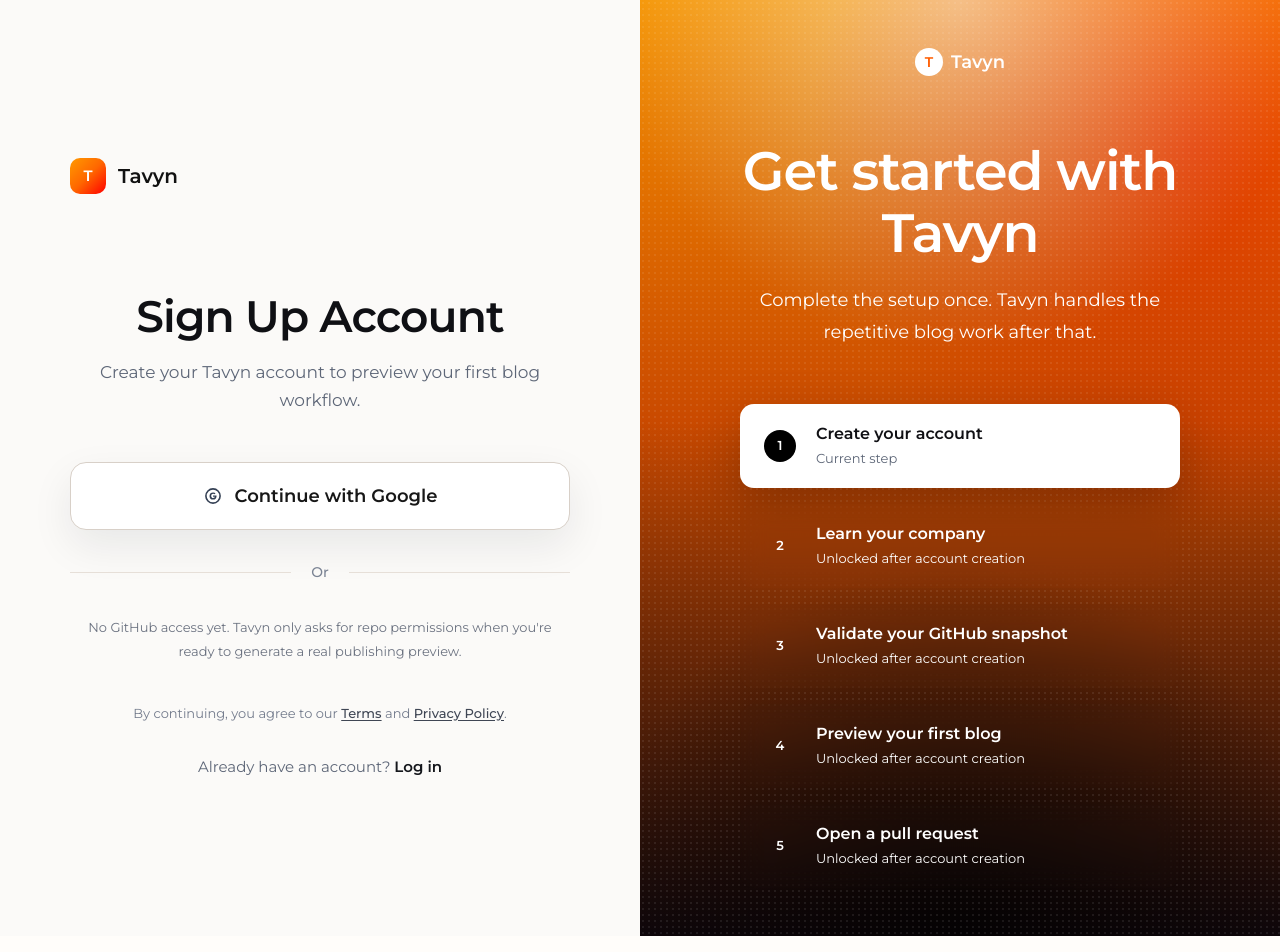
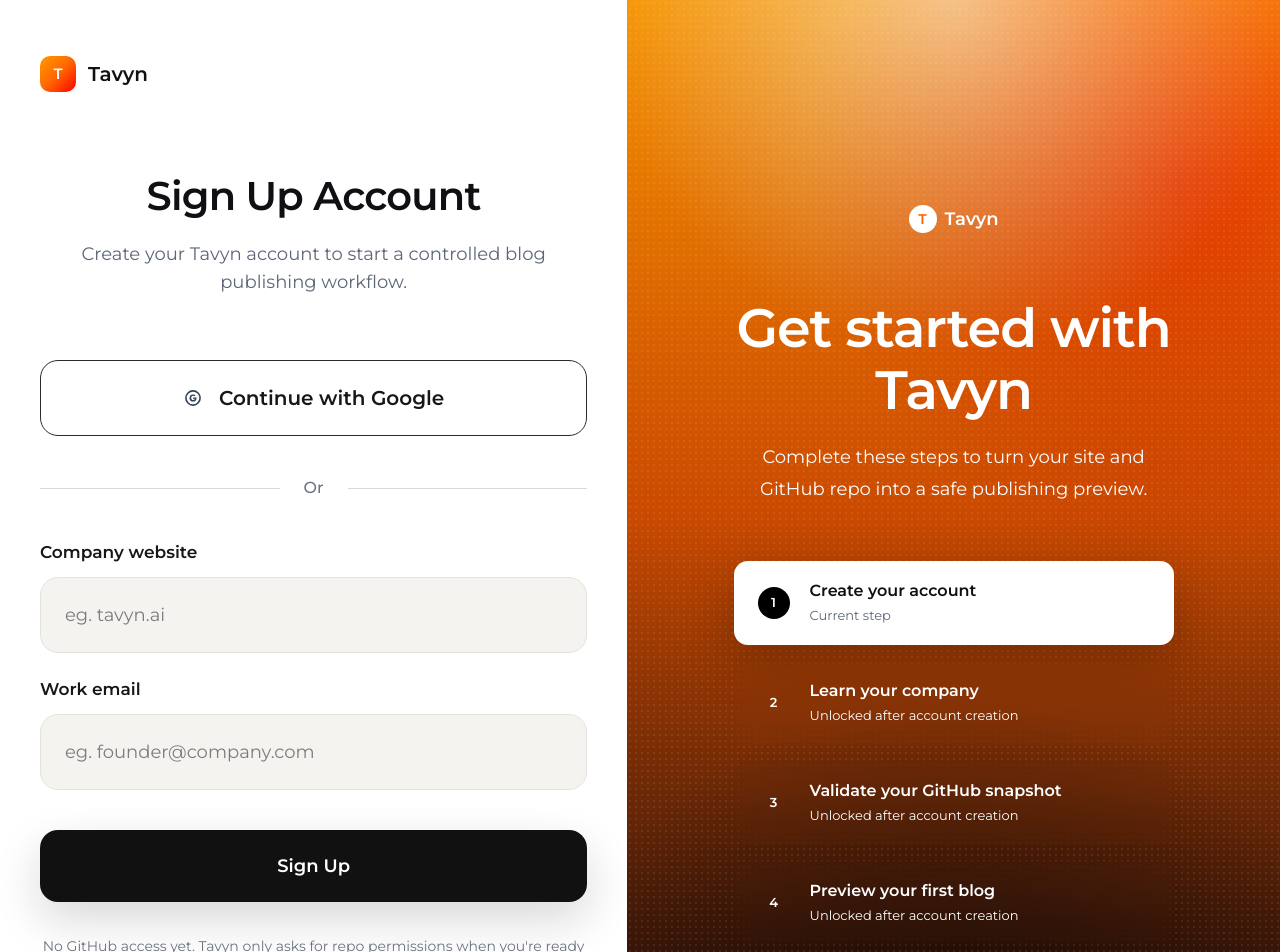
Before and after one commit to Determine06/tavyn-ux-index, a Next.js app: page /ux/sign-up/v005 in a window 1280 px wide. Shown: the top 952 px of the page. Built offline with nearby package versions, Linux system fonts and the light colour scheme.

Commit message:
Align sign-up v005 with reference layout

```diff
--- a/components/ux/experimental/sign-up/SignUpV005.tsx
+++ b/components/ux/experimental/sign-up/SignUpV005.tsx
@@ -10,8 +10,7 @@ const steps = [
   "Create your account",
   "Learn your company",
   "Validate your GitHub snapshot",
-  "Preview your first blog",
-  "Open a pull request"
+  "Preview your first blog"
 ];
 
 export function SignUpV005() {
@@ -24,28 +23,31 @@ export function SignUpV005() {
 
   return (
     <main className="min-h-screen bg-white font-['Montserrat',ui-sans-serif,system-ui,sans-serif] text-[#101014]">
-      <div className="grid min-h-screen grid-cols-1 lg:grid-cols-2">
+      <div className="grid min-h-screen grid-cols-1 lg:grid-cols-[0.98fr_1.02fr]">
         <motion.section
-          className="flex min-h-screen items-center justify-center bg-[#fbfaf8] px-6 py-10 sm:px-10 lg:py-14"
+          className="flex min-h-screen items-center justify-center bg-white px-6 py-10 sm:px-10 lg:py-14"
           initial={{ opacity: 0, y: 14 }}
           animate={{ opacity: 1, y: 0 }}
           transition={{ duration: 0.42, ease: [0.22, 1, 0.36, 1] }}
         >
-          <div className="w-full max-w-[500px]">
-            <BrandMark />
+          <div className="w-full max-w-[590px]">
+            <div className="mb-20">
+              <BrandMark />
+            </div>
 
-            <div className="mt-16 text-center sm:mt-20 lg:mt-24">
-              <h1 className="text-[38px] font-semibold leading-[46px] tracking-[-0.02em] text-[#0f1014] sm:text-[44px] sm:leading-[52px]">
+            <div className="text-center">
+              <h1 className="text-[40px] font-semibold leading-[48px] tracking-[-0.02em] text-[#0f1014]">
                 Sign Up Account
               </h1>
-              <p className="mx-auto mt-4 max-w-[460px] text-[17px] font-normal leading-7 text-[#5d6677]">
-                Create your Tavyn account to preview your first blog workflow.
+              <p className="mx-auto mt-5 max-w-[520px] text-[18px] font-normal leading-7 text-[#5d6677]">
+                Create your Tavyn account to start a controlled blog publishing
+                workflow.
               </p>
             </div>
 
-            <div className="mt-12">
+            <div className="mt-16">
               <button
-                className="flex h-[68px] w-full items-center justify-center gap-3 rounded-[16px] border border-[#d8d0c8] bg-white text-[18px] font-semibold leading-6 text-[#171717] shadow-[0_16px_42px_rgba(17,24,39,0.08)] transition duration-200 hover:-translate-y-px hover:border-[#f05a22] hover:shadow-[0_20px_52px_rgba(240,90,34,0.12)] active:translate-y-0 active:scale-[0.99] disabled:cursor-not-allowed disabled:opacity-80"
+                className="flex h-[76px] w-full items-center justify-center gap-4 rounded-[18px] border border-[#2b2b2b] bg-white text-[20px] font-semibold leading-6 text-[#171717] transition duration-200 hover:-translate-y-px hover:border-[#f05a22] hover:shadow-[0_20px_52px_rgba(240,90,34,0.12)] active:translate-y-0 active:scale-[0.99] disabled:cursor-not-allowed disabled:opacity-80"
                 disabled={loading}
                 type="button"
                 onClick={handleGoogleClick}
@@ -55,18 +57,30 @@ export function SignUpV005() {
               </button>
             </div>
 
-            <div className="my-8 flex items-center gap-5">
-              <div className="h-px flex-1 bg-[#e6dfd8]" />
-              <span className="text-[14px] font-medium text-[#7a8393]">Or</span>
-              <div className="h-px flex-1 bg-[#e6dfd8]" />
+            <div className="my-10 flex items-center gap-6">
+              <div className="h-px flex-1 bg-[#d8d8d8]" />
+              <span className="text-[16px] font-medium text-[#6b7280]">Or</span>
+              <div className="h-px flex-1 bg-[#d8d8d8]" />
             </div>
 
-            <p className="text-center text-[13px] leading-6 text-[#6b7280]">
+            <div className="grid gap-6">
+              <LabelledInput label="Company website" placeholder="eg. tavyn.ai" />
+              <LabelledInput label="Work email" placeholder="eg. founder@company.com" />
+            </div>
+
+            <button
+              className="mt-10 flex h-[72px] w-full items-center justify-center rounded-[18px] bg-[#111111] text-[18px] font-semibold text-white shadow-[0_18px_46px_rgba(17,17,17,0.16)] transition hover:bg-black active:scale-[0.99]"
+              type="button"
+            >
+              Sign Up
+            </button>
+
+            <p className="mt-8 text-center text-[14px] leading-6 text-[#6b7280]">
               No GitHub access yet. Tavyn only asks for repo permissions when
               you&apos;re ready to generate a real publishing preview.
             </p>
 
-            <p className="mt-10 text-center text-[13px] leading-5 text-[#737b8c]">
+            <p className="mt-8 text-center text-[14px] leading-6 text-[#737b8c]">
               By continuing, you agree to our{" "}
               <span className="font-medium text-[#3f4654] underline underline-offset-2">
                 Terms
@@ -78,7 +92,7 @@ export function SignUpV005() {
               .
             </p>
 
-            <p className="mt-8 text-center text-[15px] leading-6 text-[#5d6677]">
+            <p className="mt-8 text-center text-[16px] leading-6 text-[#5d6677]">
               Already have an account?{" "}
               <button
                 className="font-semibold text-[#15171c] underline-offset-4 transition hover:underline"
@@ -119,8 +133,8 @@ export function SignUpV005() {
                 Get started with Tavyn
               </h2>
               <p className="mx-auto mt-5 max-w-[420px] text-[18px] leading-8 text-white/82">
-                Complete the setup once. Tavyn handles the repetitive blog work
-                after that.
+                Complete these steps to turn your site and GitHub repo into a
+                safe publishing preview.
               </p>
             </div>
 
@@ -129,8 +143,8 @@ export function SignUpV005() {
                 <motion.div
                   className={
                     index === 0
-                      ? "flex items-center gap-5 rounded-[14px] bg-white px-6 py-5 text-left text-[#101014] shadow-[0_18px_50px_rgba(0,0,0,0.22)]"
-                      : "flex items-center gap-5 rounded-[14px] bg-black/32 px-6 py-5 text-left text-white backdrop-blur-md"
+                        ? "flex items-center gap-5 rounded-[14px] bg-white px-6 py-5 text-left text-[#101014] shadow-[0_18px_50px_rgba(0,0,0,0.22)]"
+                      : "flex items-center gap-5 rounded-[14px] bg-black/26 px-6 py-5 text-left text-white backdrop-blur-md"
                   }
                   key={step}
                   initial={{ opacity: 0, y: 10 }}
@@ -198,6 +212,27 @@ function BrandMark() {
   );
 }
 
+function LabelledInput({
+  label,
+  placeholder
+}: {
+  label: string;
+  placeholder: string;
+}) {
+  return (
+    <label className="block">
+      <span className="text-[17px] font-semibold leading-6 text-[#171717]">
+        {label}
+      </span>
+      <input
+        className="mt-3 h-[76px] w-full rounded-[18px] border border-[#e5e2de] bg-[#f5f3f0] px-6 text-[18px] text-[#171717] outline-none transition placeholder:text-[#7c7c7c] focus:border-[#f05a22] focus:bg-white"
+        placeholder={placeholder}
+        type="text"
+      />
+    </label>
+  );
+}
+
 function GoogleIcon() {
   return (
     <svg
```
